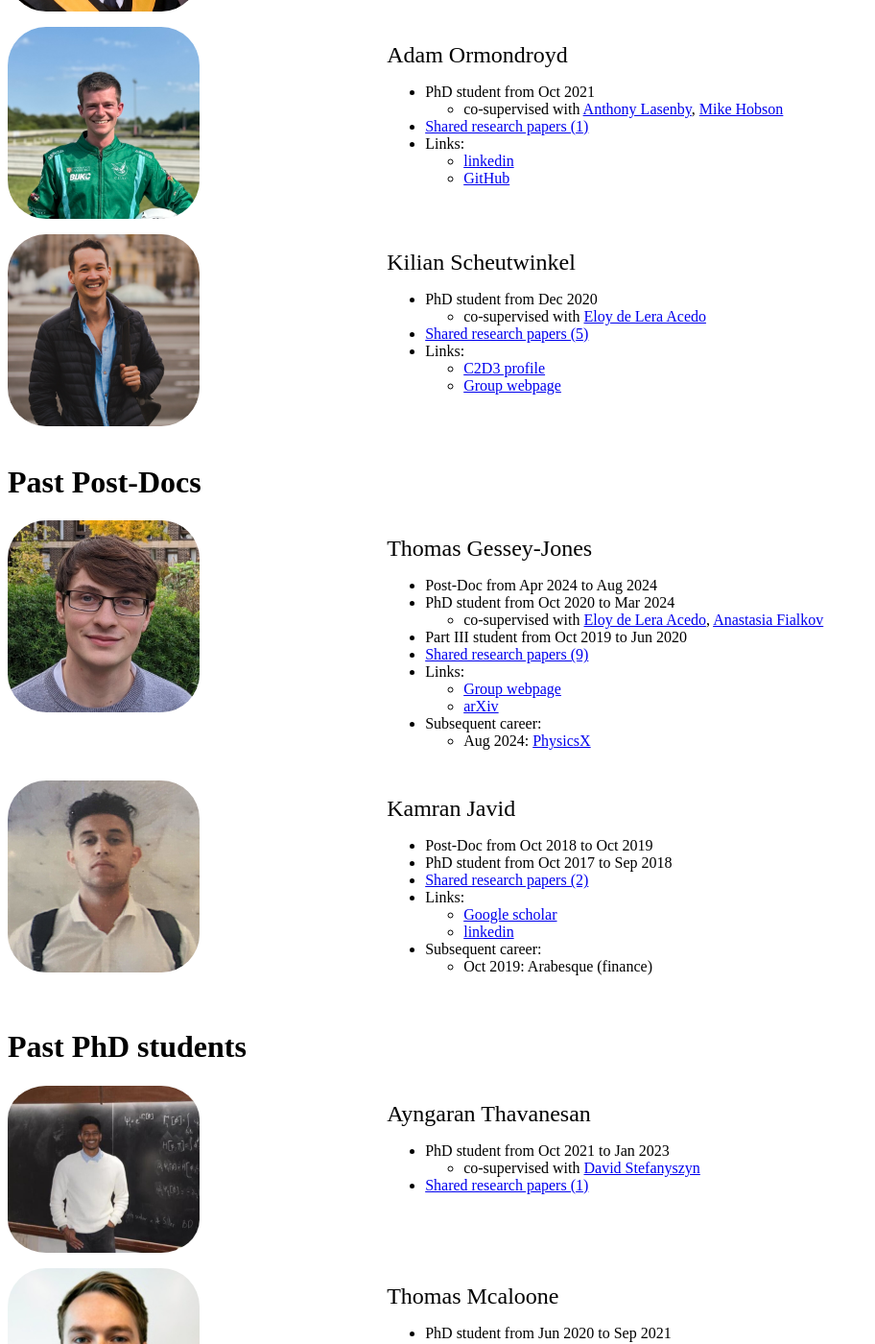
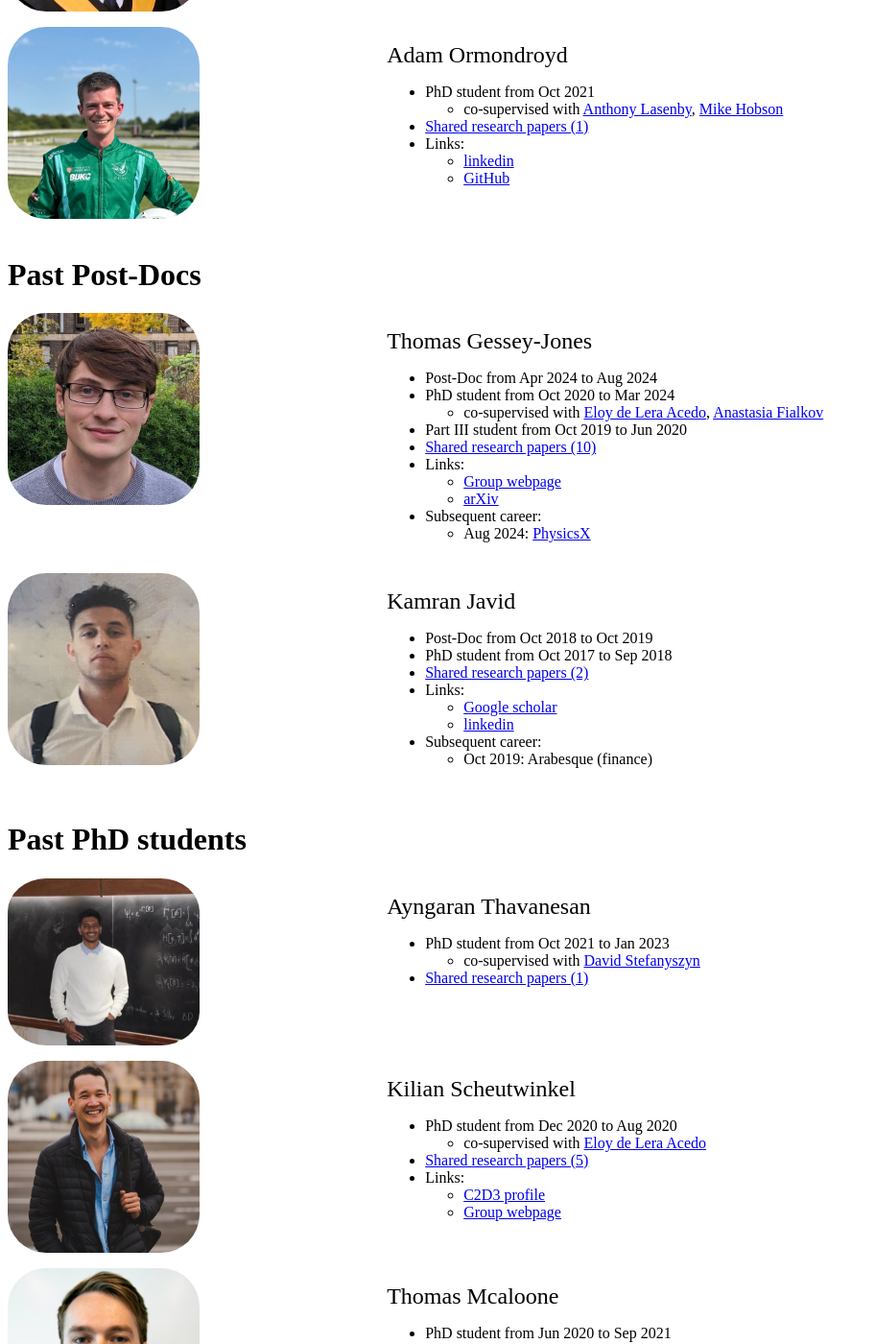
Before and after one commit to williamjameshandley/williamjameshandley.github.io, a Jekyll site: the page assets/students/students.html, which Jekyll copies as it is, in a window 1280 px wide and 1400 px high, scrolled down 1684 px. Shown: the whole window at 96% size, without its empty margins (0-912 px from the left). Built offline with Jekyll 4.4.1, drawn with Linux system fonts in a browser that asks for light colours; some of the changed text lies outside the part shown.

Commit message:
Updated with new dates

```diff
--- a/assets/students/students.html
+++ b/assets/students/students.html
@@ -175,31 +175,6 @@
         </ul>
       </p>
     </div>
-    <div class="grid-item">
-      <img src="/assets/students/images/kilian_scheutwinkel.jpg" />
-    </div>
-    <div class="grid-item">
-      <p>
-        <font size="+2">Kilian Scheutwinkel</font>
-      </p>
-      <p>
-        <ul>
-          <li>PhD student from Dec 2020<ul><li>co-supervised with <a href="https://www.phy.cam.ac.uk/directory/dr-eloy-de-lera-acedo">Eloy de Lera Acedo</a></li></ul></li>
-          <li>
-            <a href="https://arxiv.org/search/?query=handley%2C+w%3B+Scheutwinkel%2CK&searchtype=author">Shared research papers (5)</a>
-          </li>
-          <li>Links:</li>
-          <ul>
-            <li>
-              <a href="https://www.c2d3.cam.ac.uk/directory/8681/mr-kilian-scheutwinkel">C2D3 profile</a>
-            </li>
-            <li>
-              <a href="https://www.cavendishradiocosmology.com/">Group webpage</a>
-            </li>
-          </ul>
-        </ul>
-      </p>
-    </div>
   </div>
 </div>
 <div class="wrapper" style="margin-top:30pt">
@@ -218,7 +193,7 @@
           <li>PhD student from Oct 2020 to Mar 2024<ul><li>co-supervised with <a href="https://www.phy.cam.ac.uk/directory/dr-eloy-de-lera-acedo">Eloy de Lera Acedo</a>, <a href="https://www.ast.cam.ac.uk/people/Anastasia.Fialkov">Anastasia Fialkov</a></li></ul></li>
           <li>Part III student from Oct 2019 to Jun 2020</li>
           <li>
-            <a href="https://arxiv.org/search/?query=handley%2C+w%3B+Gessey-Jones%2CT&searchtype=author">Shared research papers (9)</a>
+            <a href="https://arxiv.org/search/?query=handley%2C+w%3B+Gessey-Jones%2CT&searchtype=author">Shared research papers (10)</a>
           </li>
           <li>Links:</li>
           <ul>
@@ -288,6 +263,31 @@
       </p>
     </div>
     <div class="grid-item">
+      <img src="/assets/students/images/kilian_scheutwinkel.jpg" />
+    </div>
+    <div class="grid-item">
+      <p>
+        <font size="+2">Kilian Scheutwinkel</font>
+      </p>
+      <p>
+        <ul>
+          <li>PhD student from Dec 2020 to Aug 2020<ul><li>co-supervised with <a href="https://www.phy.cam.ac.uk/directory/dr-eloy-de-lera-acedo">Eloy de Lera Acedo</a></li></ul></li>
+          <li>
+            <a href="https://arxiv.org/search/?query=handley%2C+w%3B+Scheutwinkel%2CK&searchtype=author">Shared research papers (5)</a>
+          </li>
+          <li>Links:</li>
+          <ul>
+            <li>
+              <a href="https://www.c2d3.cam.ac.uk/directory/8681/mr-kilian-scheutwinkel">C2D3 profile</a>
+            </li>
+            <li>
+              <a href="https://www.cavendishradiocosmology.com/">Group webpage</a>
+            </li>
+          </ul>
+        </ul>
+      </p>
+    </div>
+    <div class="grid-item">
       <img src="/assets/students/images/thomas_mcaloone.jpg" />
     </div>
     <div class="grid-item">
```
Also changed, not shown: other parts of assets/students/students.html (+1 -1 lines), assets/students/students.yaml (+13 -8 lines), assets/students/images/charlotte_priestley.jpg, assets/students/students.png.
